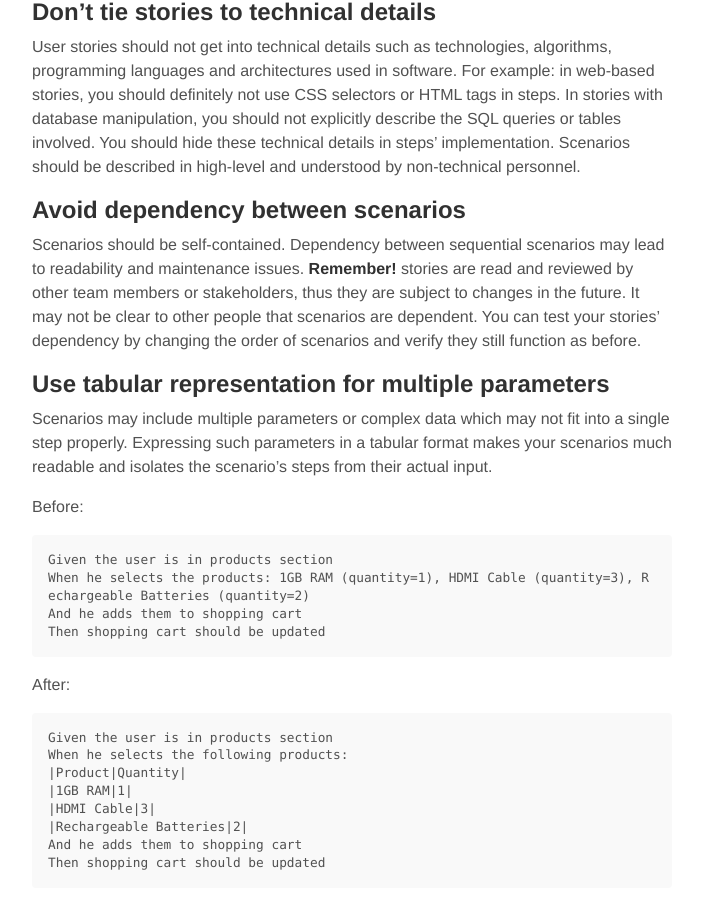
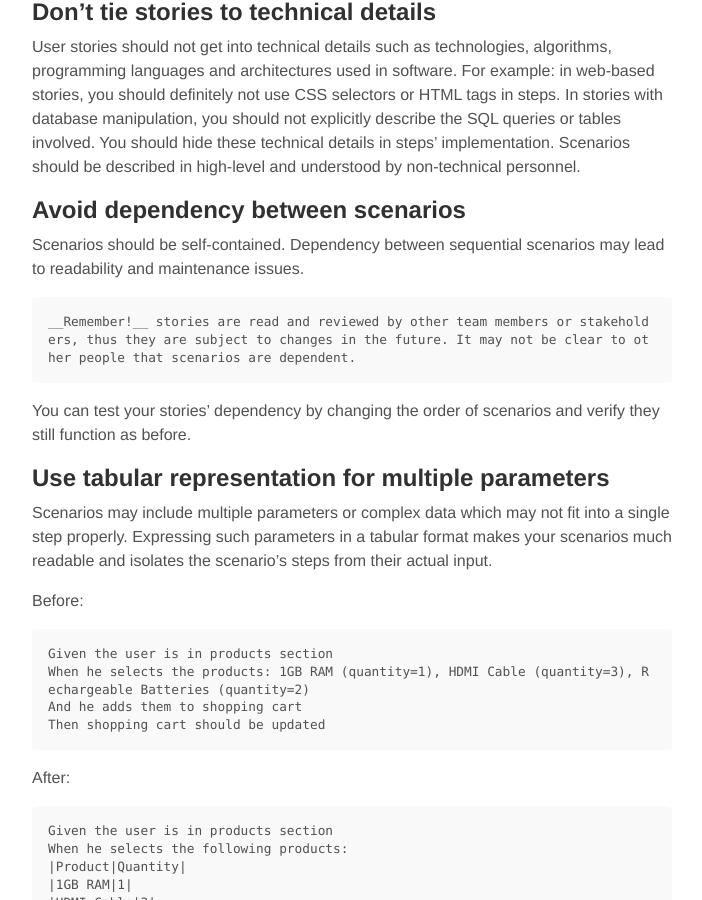
Before and after one commit to waseemh/waseemh.github.io_F, a Jekyll site: the page built from _posts/2014-08-25-writing-better-bdd-stories.md, in a window 1280 px wide and 900 px high, scrolled down 1001 px. Shown: the whole window, without its empty margins (288-990 px from the left). Built offline with Jekyll 4.4.1, drawn with Linux system fonts in a browser that asks for light colours; Markdown is read by kramdown in place of the engine named in the settings; some of the changed text lies outside the part shown.

Commit message:
another fix of formatting

```diff
--- a/_posts/2014-08-25-writing-better-bdd-stories.md
+++ b/_posts/2014-08-25-writing-better-bdd-stories.md
@@ -23,7 +23,10 @@ For example: in web-based stories, you should definitely not use CSS selectors o
 You should hide these technical details in steps' implementation. Scenarios should be described in high-level and understood by non-technical personnel.
 
 ## Avoid dependency between scenarios
-Scenarios should be self-contained. Dependency between sequential scenarios may lead to readability and maintenance issues. __Remember!__ stories are read and reviewed by other team members or stakeholders, thus they are subject to changes in the future. It may not be clear to other people that scenarios are dependent.
+Scenarios should be self-contained. Dependency between sequential scenarios may lead to readability and maintenance issues.
+
+	__Remember!__ stories are read and reviewed by other team members or stakeholders, thus they are subject to changes in the future. It may not be clear to other people that scenarios are dependent.
+
 You can test your stories' dependency by changing the order of scenarios and verify they still function as before.
 
 ## Use tabular representation for multiple parameters
@@ -93,7 +96,7 @@ For example, let's break down this scenario:
 Before:
 
 	Scenario: Remove a product from cart
-	Given the user is on main page __and__ he is logged in __and__ shopping cart is not empty
+	Given the user is on main page and he is logged in and shopping cart is not empty
 	......
 
 After:
@@ -131,7 +134,9 @@ After:
 	When he logs in
 	Then he should be successfully authorized in system
 
-The new scenario describes what event is being performed (login), while the original scenario is composed of UI steps describing how login is performed. In the modified scenario, we clearly described what is the desired outcome, while in original story we described how this outcome is verified in details. __Remember!__ clients and stake holders think and talk in higher abstractions, so does your scenarios should be.
+The new scenario describes what event is being performed (login), while the original scenario is composed of UI steps describing how login is performed. In the modified scenario, we clearly described what is the desired outcome, while in original story we described how this outcome is verified in details.
+
+	Remember! clients and stake holders think and talk in higher abstractions, so does your scenarios should be.
 
 In other terminology, the original and new scenarios are imperative and declarative scenarios, accordingly. The imperative scenario is long, very detailed and closely tied to UI (which may require modification of scenario if the UI changes). The declarative scenario is robust to changes, less "noisy", more collaborative and achieves same goal in fewer lines.
 
```
